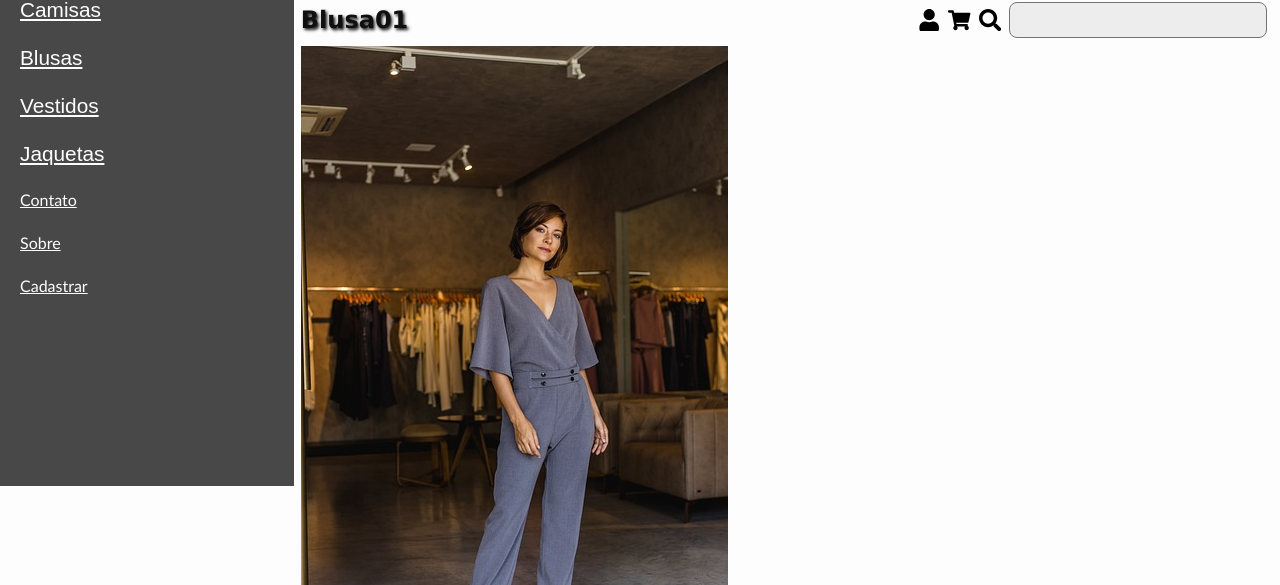
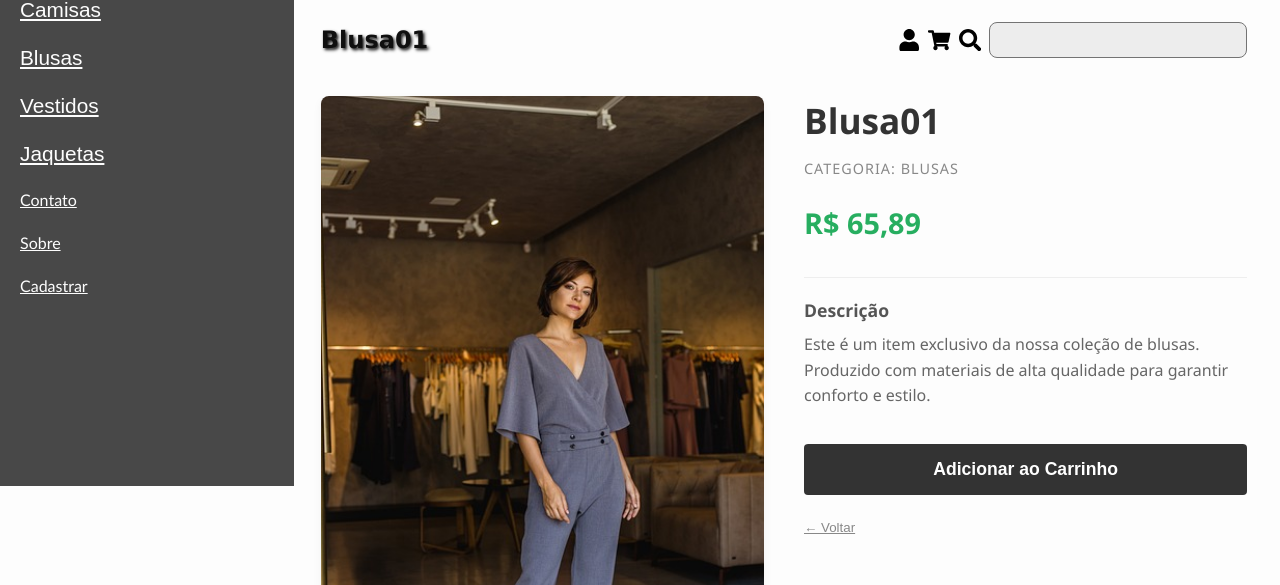
Before and after one commit to felper9191/catalogoLojaRoupas, a React (Vite) app: page /produto/b1 in a window 1280 px wide. Shown: the part 318-903 px from the top of the page. Built offline with nearby package versions, Linux system fonts and the light colour scheme.

Commit message:
mensagem

```diff
--- a/src/Components/PaginaCategoria.jsx
+++ b/src/Components/PaginaCategoria.jsx
@@ -60,7 +60,7 @@ const PaginaCategoria = () => {
                             key={value.id}
                             path={value.caminho}
                             nome={value.nome}
-                            preco={value.preco}
+                            preco={value.preco.toFixed(2).replace('.', ',')}
                             id={value.id}
                         />
                     ))
--- a/src/Components/PaginaDetalhesProduto.css
+++ b/src/Components/PaginaDetalhesProduto.css
@@ -0,0 +1,138 @@
+/* Container Principal */
+.paginaDetalhes {
+    max-width: 1200px;
+    margin: 0 auto;
+    padding: 20px;
+    font-family: 'Segoe UI', Tahoma, Geneva, Verdana, sans-serif;
+}
+
+/* Layout em Duas Colunas */
+.containerDetalhes {
+    display: flex;
+    gap: 40px;
+    margin-top: 30px;
+    align-items: flex-start;
+}
+
+/* Lado Esquerdo: Imagem */
+.imagemProduto {
+    flex: 1;
+    background-color: #f9f9f9;
+    border-radius: 8px;
+    overflow: hidden;
+    display: flex;
+    justify-content: center;
+    align-items: center;
+    box-shadow: 0 4px 10px rgba(0,0,0,0.05);
+}
+
+.fotoProdutoDetalhe {
+    width: 100%;
+    max-width: 500px;
+    height: auto;
+    object-fit: cover;
+    transition: transform 0.3s ease;
+}
+
+.fotoProdutoDetalhe:hover {
+    transform: scale(1.02);
+}
+
+/* Lado Direito: Informações */
+.infoProduto {
+    flex: 1;
+    display: flex;
+    flex-direction: column;
+    gap: 15px;
+}
+
+.nomeDetalhe {
+    font-size: 2.2rem;
+    color: #333;
+    margin: 0;
+    font-weight: 700;
+}
+
+.categoriaDetalhe {
+    font-size: 0.9rem;
+    color: #888;
+    text-transform: uppercase;
+    letter-spacing: 1px;
+}
+
+.precoDetalhe {
+    font-size: 1.8rem;
+    color: #27ae60; /* Verde para destacar o preço */
+    font-weight: bold;
+    margin: 10px 0;
+}
+
+.descricaoFicticia {
+    border-top: 1px solid #eee;
+    padding-top: 20px;
+    margin-top: 10px;
+}
+
+.descricaoFicticia h3 {
+    font-size: 1.1rem;
+    color: #555;
+    margin-bottom: 10px;
+}
+
+.descricaoFicticia p {
+    line-height: 1.6;
+    color: #666;
+    font-size: 1rem;
+}
+
+/* Botões */
+.botaoComprar {
+    background-color: #333;
+    color: white;
+    padding: 15px 30px;
+    border: none;
+    border-radius: 4px;
+    font-size: 1.1rem;
+    cursor: pointer;
+    font-weight: 600;
+    transition: background 0.3s ease;
+    margin-top: 20px;
+}
+
+.botaoComprar:hover {
+    background-color: #555;
+}
+
+.botaoVoltar {
+    background: none;
+    border: none;
+    color: #888;
+    cursor: pointer;
+    text-decoration: underline;
+    align-self: flex-start;
+    margin-top: 10px;
+}
+
+.botaoVoltar:hover {
+    color: #333;
+}
+
+/* Responsividade (Mobile) */
+@media (max-width: 768px) {
+    .containerDetalhes {
+        flex-direction: column;
+        gap: 20px;
+    }
+
+    .nomeDetalhe {
+        font-size: 1.8rem;
+    }
+
+    .imagemProduto {
+        width: 100%;
+    }
+
+    .fotoProdutoDetalhe {
+        max-width: 100%;
+    }
+}
--- a/src/Components/PaginaDetalhesProduto.jsx
+++ b/src/Components/PaginaDetalhesProduto.jsx
@@ -28,7 +28,7 @@ const PaginaDetalhesProduto = () => {
 
             <div className="containerDetalhes">
                 <div className="imagemProduto">
-                    <img src={produto.caminho} alt={produto.nome} />
+                    <img className="fotoProdutoDetalhe" src={produto.caminho} alt={produto.nome} />
                 </div>
 
                 <div className="infoProduto">
--- a/src/dados/produtos.jsx
+++ b/src/dados/produtos.jsx
@@ -1,6 +1,6 @@
 export const listaProdutos = [
     // BLUSAS
-    { id: 'b1', nome: 'Blusa01', caminho: '../../img/blusas/blusa01.jpg', preco: 65.00, categoria: 'blusas' },
+    { id: 'b1', nome: 'Blusa01', caminho: '../../img/blusas/blusa01.jpg', preco: 65.89, categoria: 'blusas' },
     { id: 'b2', nome: 'Blusa02', caminho: '../../img/blusas/blusa01.jpg', preco: 40.00, categoria: 'blusas' },
     { id: 'b3', nome: 'Blusa03', caminho: '../../img/blusas/blusa01.jpg', preco: 80.00, categoria: 'blusas' },
     { id: 'b4', nome: 'Blusa04', caminho: '../../img/blusas/blusa01.jpg', preco: 77.00, categoria: 'blusas' },
```
